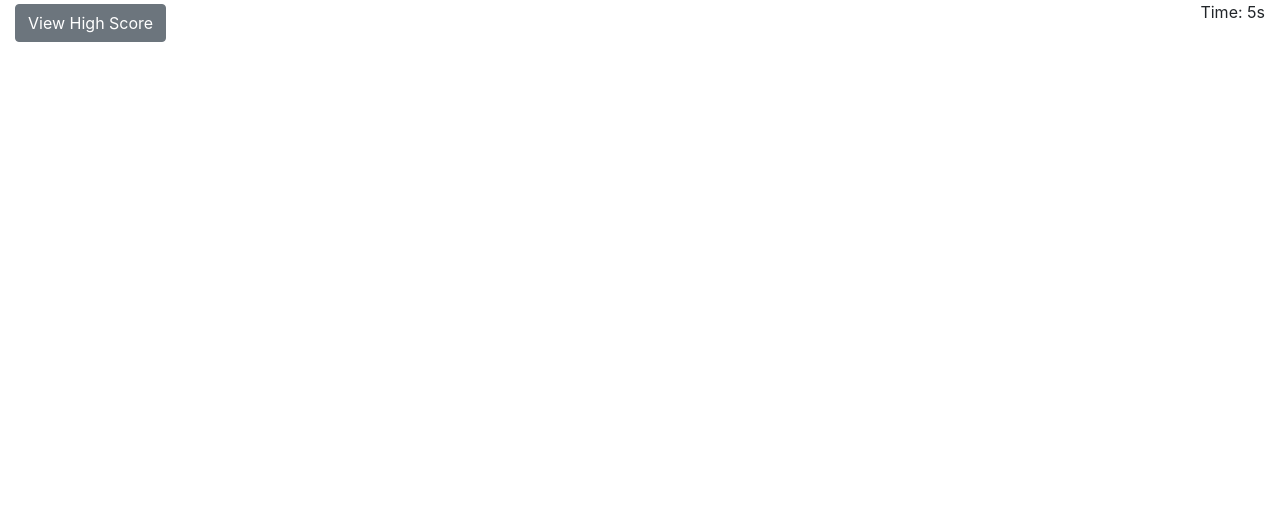
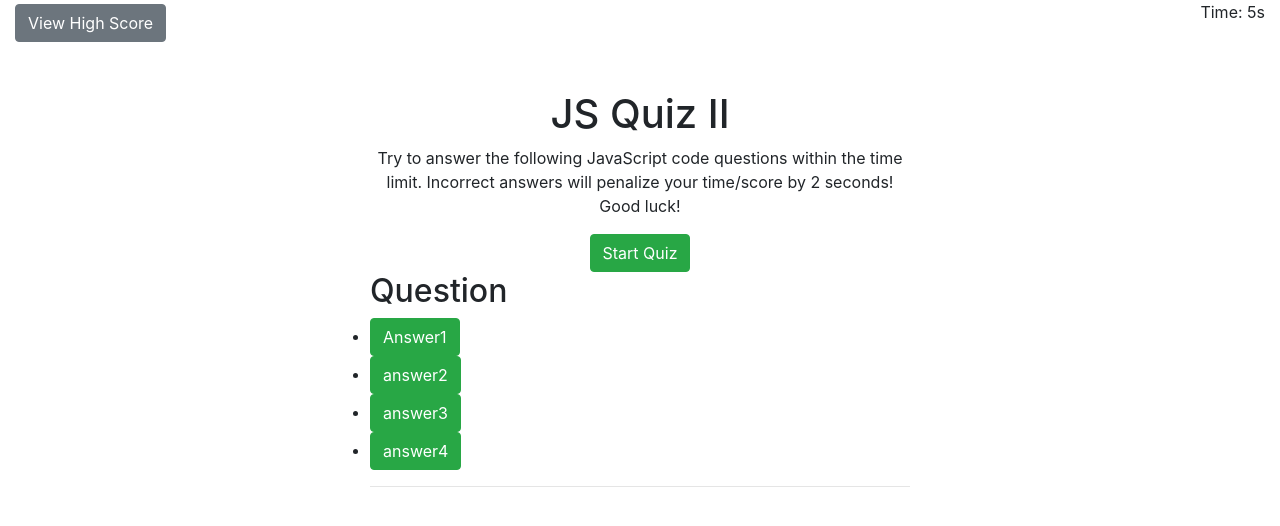
Before and after one commit to Sly-Ry/JavaScriptQuiz.v2, a plain HTML site: page index.html in a window 1280 px wide. Drawn offline with nearby package versions, Linux system fonts and the light colour scheme.

Commit message:
html questions and answer section added

```diff
--- a/index.html
+++ b/index.html
@@ -37,7 +37,62 @@
     </header>
 
     <!-- Main Section -->
-    <main></main>
+    <main>
+        <!-- container for intro, questions and answers -->
+        <div class="container">
+
+            <!-- Intro Section // hide upon start -->
+            <section id="intro">
+                <div class="row">
+                    <div class="col-3"></div>
+                    <div class="col-6">
+
+                        <!-- intro header -->
+                        <h1 class="d-flex justify-content-center text-center">JS Quiz II</h1>
+
+                        <!-- intructions -->
+                        <p class="d-flex justify-content-center text-center">Try to answer the following JavaScript code questions within the time limit. Incorrect answers will penalize your time/score by 2 seconds! Good luck!</p>
+
+                        <!-- start button -->
+                        <button id="start" type="button" class="btn btn-success mx-auto d-block">Start Quiz</button>
+
+                    </div>
+                </div>
+            </section>
+
+            <!-- Questions & Answers; unhide upon start -->
+            <section id="questions">
+                <div class="row">
+                    <div class="col-3"></div>
+                    <div class="col-6">
+
+                        <!-- current question  -->
+                        <h2 id="question">Question</h2>
+
+                        <!-- current answers -->
+                        <ul class="px-0 py-0 nobullets">
+                            <li><button id="answer1" value="0" type="button" class="btn btn-success ansBtn">Answer1</button></li>
+                            <li><button id="answer2" value="1" type="button" class="btn btn-success ansBtn">answer2</button></li>
+                            <li><button id="answer3" value="2" type="button" class="btn btn-success ansBtn">answer3</button></li>
+                            <li><button id="answer4" value="3" type="button" class="btn btn-success ansBtn">answer4</button></li>
+                        </ul>
+
+                        <!-- answer results -->
+                        <div id="yaynay" class="font-weight-light font-italic">
+                            <hr>
+                            <!-- correct or wrong will be added via JS -->
+                        </div>
+                    </div>
+                </div>
+            </section>
+
+            <!-- Quiz Results; final score and name -->
+
+
+
+            <!-- Highscores -->
+        </div>
+    </main>
 
     <!-- Footer -->
     <footer></footer>
```
